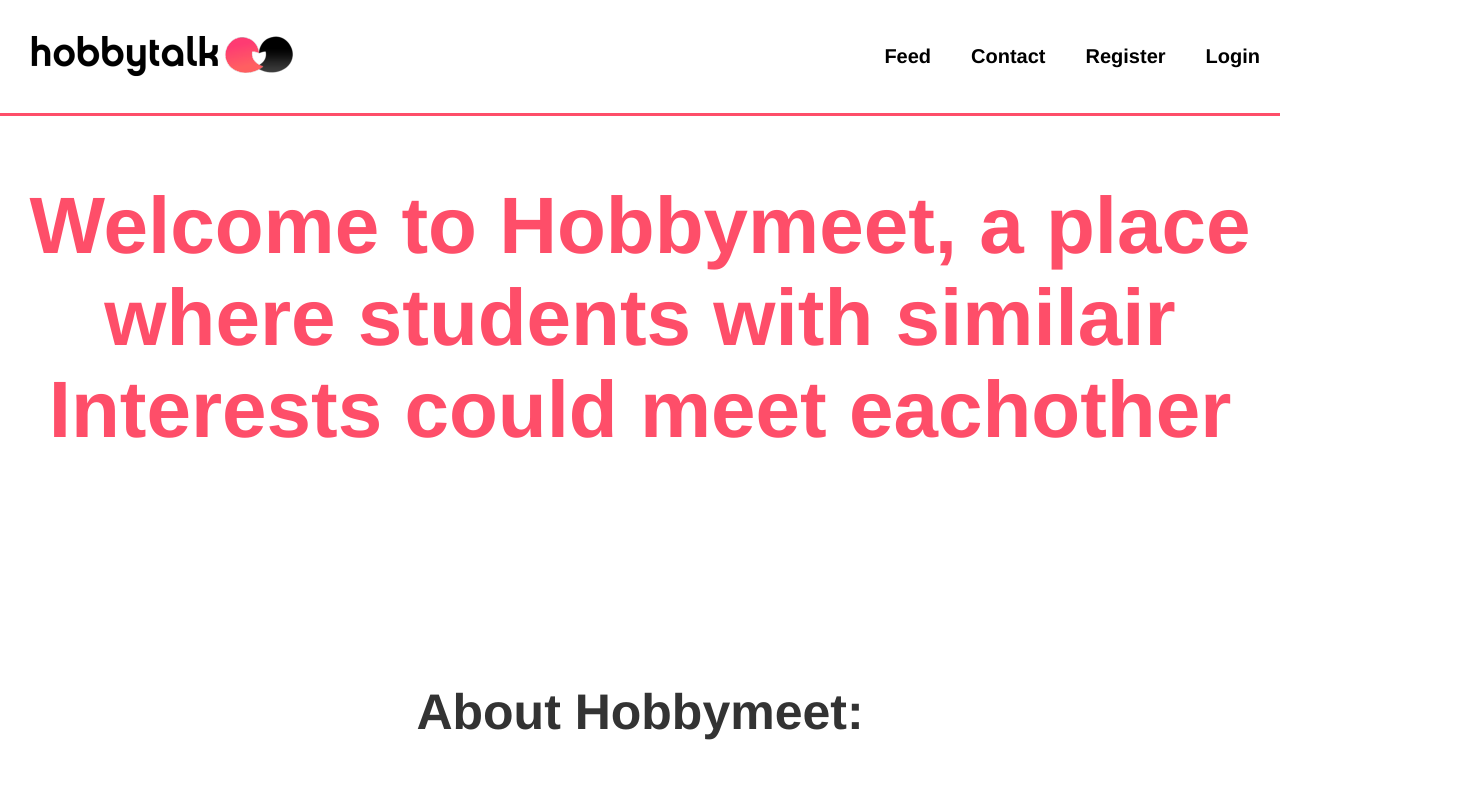
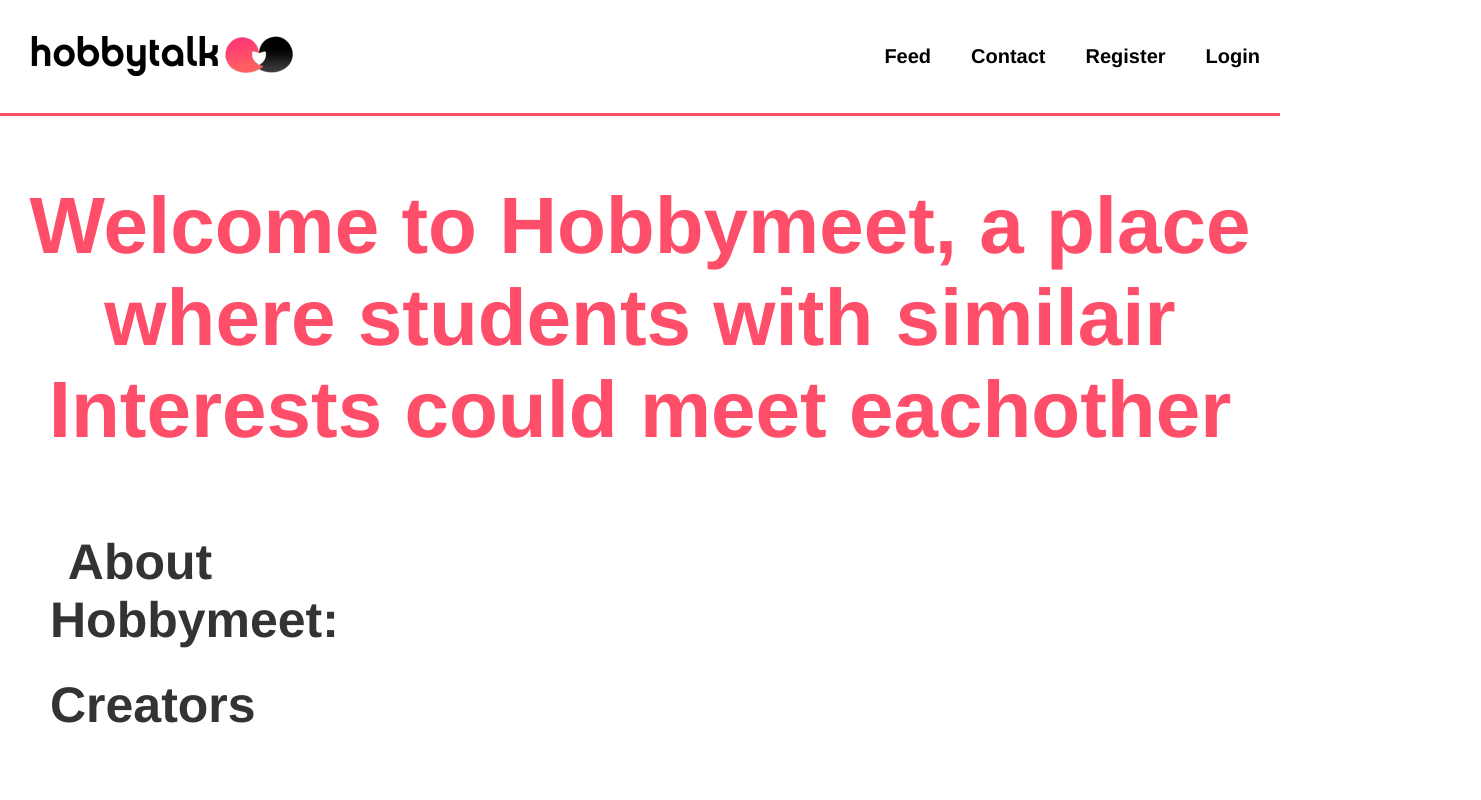
Before and after one commit to Basharkh41/Hobbytalk, a Vue app: page / in a window 1280 px wide. Shown: the top 800 px of the page, 1481 px wide, since content can reach past the window. Built offline with nearby package versions, Linux system fonts and the light colour scheme; no server answers.

Commit message:
Small edits

```diff
--- a/src/views/Home.vue
+++ b/src/views/Home.vue
@@ -59,6 +59,7 @@ h1 {
 }
 .section {
   margin-bottom: 10px;
+  padding-right: 1000px;
 
 
 
@@ -101,9 +102,11 @@ h1 {
   font-family: Helvetica Neue, Helvetica, Arial, sans-serif;
   text-align: right;
   font-size: 20px;
+  margin-top: 100px;
 }
 
 .ul{
-  padding: 10px
+  padding: 10px;
+
 }
 </style>
```
